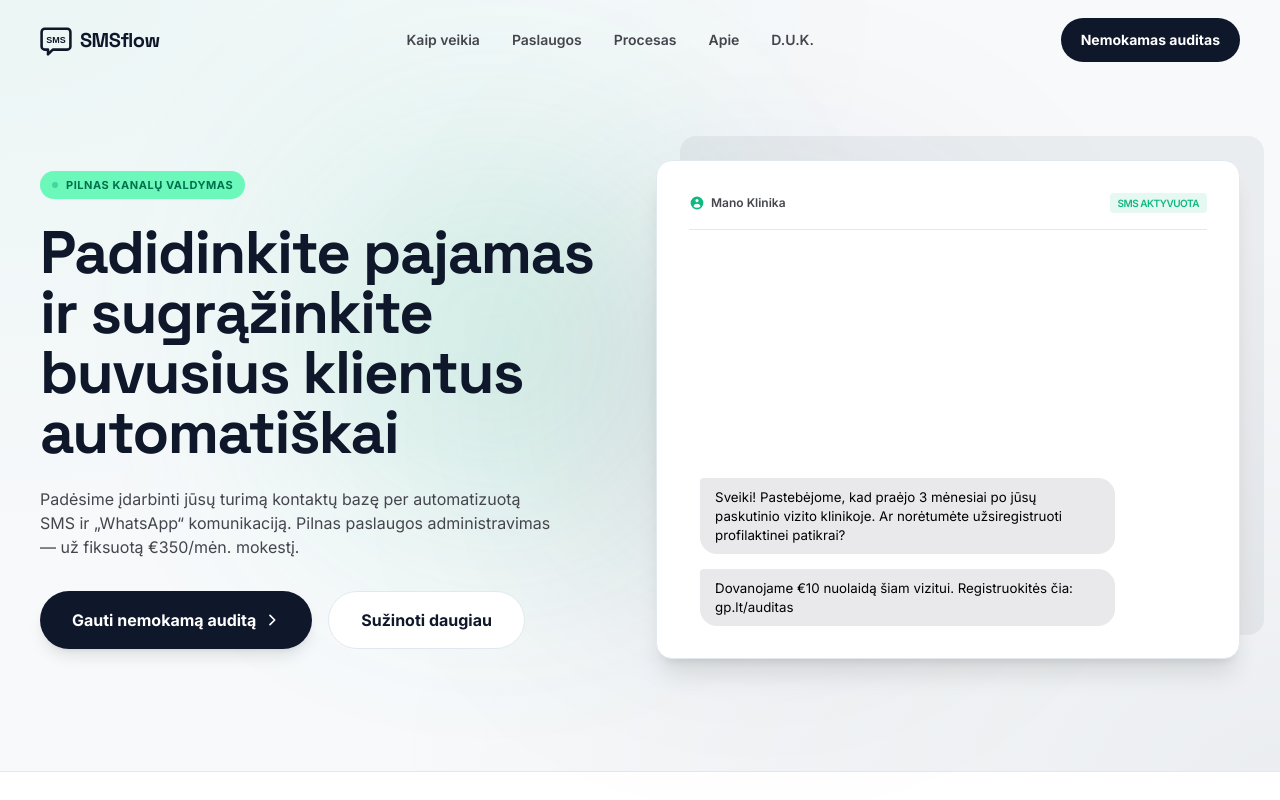
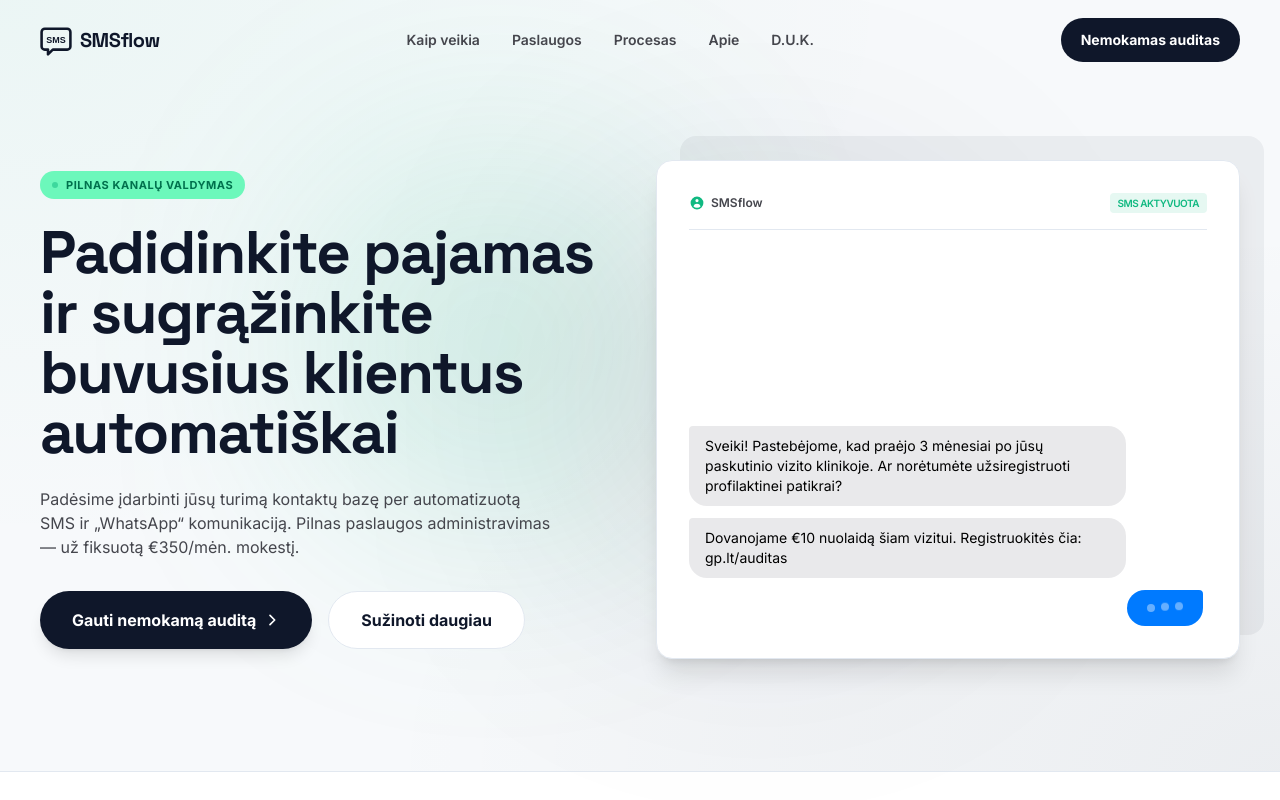
Before and after one commit to evseic/sms-retention-system, a Next.js app: page / in a window 1280 px wide. Shown: the top 800 px of the page. Built offline with nearby package versions, Linux system fonts and the light colour scheme.

Commit message:
Upload src/app/page.tsx via deployment automation

```diff
--- a/src/app/page.tsx
+++ b/src/app/page.tsx
@@ -126,8 +126,8 @@ export default function Home() {
   // FAQ Active Index State
   const [openFaqIdx, setOpenFaqIdx] = useState<number | null>(null);
 
-  // SMS Live simulation state
-  const [visibleSMSCount, setVisibleSMSCount] = useState(1);
+  // SMS Live simulation state (iPhone-style sequence)
+  const [chatMessages, setChatMessages] = useState<{ sender: string; text: string; isTyping?: boolean }[]>([]);
 
   // Database Calculator State
   const [calcContacts, setCalcContacts] = useState(1500);
@@ -145,17 +145,75 @@ export default function Home() {
     return () => window.removeEventListener("scroll", handleScroll);
   }, []);
 
-  // Loop SMS preview animation
+  // iPhone SMS animation sequence with typing bubbles
   useEffect(() => {
-    const interval = setInterval(() => {
-      setVisibleSMSCount((prev) => {
-        if (prev >= smsMessages.length) {
-          return 1; // Restart loop
-        }
-        return prev + 1;
-      });
-    }, 4000);
-    return () => clearInterval(interval);
+    let timeoutId: NodeJS.Timeout;
+    let sequenceStep = 0;
+
+    const runSequence = () => {
+      if (sequenceStep === 0) {
+        // Show first business message
+        setChatMessages([
+          { sender: "system", text: "Sveiki! Pastebėjome, kad praėjo 3 mėnesiai po jūsų paskutinio vizito klinikoje. Ar norėtumėte užsiregistruoti profilaktinei patikrai?" }
+        ]);
+        sequenceStep = 1;
+        timeoutId = setTimeout(runSequence, 3000);
+      } else if (sequenceStep === 1) {
+        // Show second business message (coupon code)
+        setChatMessages((prev) => [
+          ...prev,
+          { sender: "system", text: "Dovanojame €10 nuolaidą šiam vizitui. Registruokitės čia: gp.lt/auditas" }
+        ]);
+        sequenceStep = 2;
+        timeoutId = setTimeout(runSequence, 3500);
+      } else if (sequenceStep === 2) {
+        // Show client typing bubble
+        setChatMessages((prev) => [
+          ...prev,
+          { sender: "client", text: "", isTyping: true }
+        ]);
+        sequenceStep = 3;
+        timeoutId = setTimeout(runSequence, 1500);
+      } else if (sequenceStep === 3) {
+        // Replace typing bubble with client response
+        setChatMessages((prev) => {
+          const list = prev.filter(m => !m.isTyping);
+          return [
+            ...list,
+            { sender: "client", text: "Sveiki, taip, norėčiau. Ar turite laisvą laiką šį penktadienį po pietų?" }
+          ];
+        });
+        sequenceStep = 4;
+        timeoutId = setTimeout(runSequence, 2500);
+      } else if (sequenceStep === 4) {
+        // Show business typing bubble
+        setChatMessages((prev) => [
+          ...prev,
+          { sender: "system", text: "", isTyping: true }
+        ]);
+        sequenceStep = 5;
+        timeoutId = setTimeout(runSequence, 1500);
+      } else if (sequenceStep === 5) {
+        // Replace typing bubble with final confirmation response
+        setChatMessages((prev) => {
+          const list = prev.filter(m => !m.isTyping);
+          return [
+            ...list,
+            { sender: "system", text: "Taip! Turime laisvą laiką penktadienį 15:30 val. Registraciją patvirtinome, lauksime jūsų! 🌟" }
+          ];
+        });
+        sequenceStep = 6;
+        timeoutId = setTimeout(runSequence, 6000); // Hold final screen for 6s
+      } else if (sequenceStep === 6) {
+        // Reset and clear chat
+        setChatMessages([]);
+        sequenceStep = 0;
+        timeoutId = setTimeout(runSequence, 1000);
+      }
+    };
+
+    runSequence();
+    return () => clearTimeout(timeoutId);
   }, []);
 
   // Calculator logic values (smaller, more realistic coefficients: 20% lost annually, 10% recoverable monthly of the annual lost amount)
@@ -400,7 +458,7 @@ export default function Home() {
                   <svg className="w-4 h-4 text-emerald-growth" fill="currentColor" viewBox="0 0 20 20">
                     <path fillRule="evenodd" d="M18 10a8 8 0 11-16 0 8 8 0 0116 0zm-6-3a2 2 0 11-4 0 2 2 0 014 0zm-2 4a5 5 0 00-4.546 2.916A5.986 5.986 0 0010 16a5.986 5.986 0 004.546-2.084A5 5 0 0010 11z" clipRule="evenodd" />
                   </svg>
-                  <span>Mano Klinika</span>
+                  <span>SMSflow</span>
                 </div>
                 <span className="text-[10px] bg-emerald-growth/10 text-emerald-growth px-2 py-0.5 rounded uppercase tracking-tighter">
                   SMS Aktyvuota
@@ -409,16 +467,24 @@ export default function Home() {
 
               {/* Chat thread mockup container */}
               <div className="space-y-3 h-[380px] max-h-[380px] overflow-y-auto transition-all duration-300 pr-1 flex flex-col justify-end">
-                {smsMessages.slice(0, visibleSMSCount).map((msg, idx) => (
+                {chatMessages.map((msg, idx) => (
                   <div
                     key={idx}
-                    className={`flex flex-col max-w-[85%] rounded-[18px] px-4 py-2.5 text-xs md:text-sm leading-relaxed transition-all duration-500 scale-95 origin-bottom ${
+                    className={`flex items-center max-w-[85%] rounded-[18px] px-4 py-2.5 text-xs md:text-sm leading-relaxed transition-all duration-300 origin-bottom animate-sms-pop ${
                       msg.sender === "system"
                         ? "bg-[#E9E9EB] text-black self-start rounded-tl-[4px]"
                         : "bg-[#007AFF] text-white self-end rounded-tr-[4px] ml-auto"
                     }`}
                   >
-                    <p>{msg.text}</p>
+                    {msg.isTyping ? (
+                      <div className="flex items-center gap-1.5 py-1 px-1">
+                        <span className="w-2 h-2 rounded-full bg-current opacity-40 animate-bounce" style={{ animationDelay: '0ms' }}></span>
+                        <span className="w-2 h-2 rounded-full bg-current opacity-40 animate-bounce" style={{ animationDelay: '150ms' }}></span>
+                        <span className="w-2 h-2 rounded-full bg-current opacity-40 animate-bounce" style={{ animationDelay: '300ms' }}></span>
+                      </div>
+                    ) : (
+                      <p>{msg.text}</p>
+                    )}
                   </div>
                 ))}
               </div>
```
